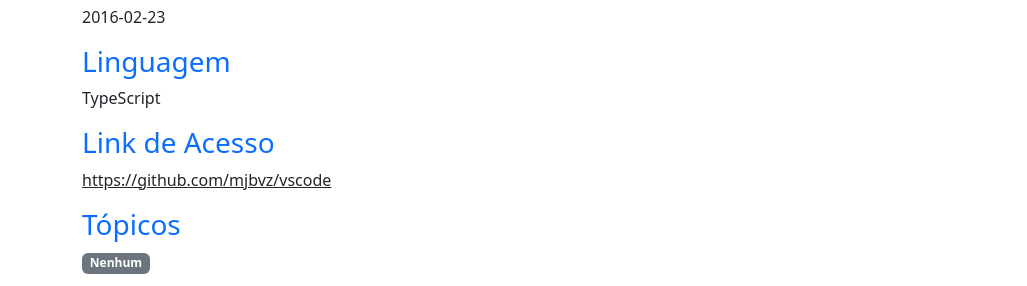
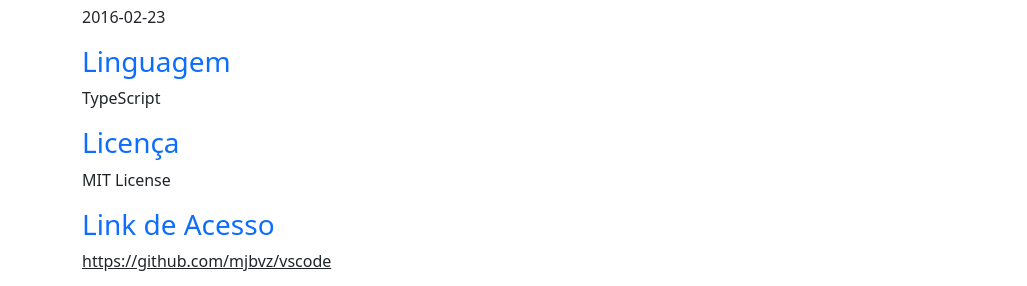
Before and after one commit to jaoppb/diw_tp, a plain HTML site: page repo.html in a window 1280 px wide. Shown: the part 360-646 px from the top of the page, 0-1027 px from the left. Drawn offline with nearby package versions, Linux system fonts and the light colour scheme.

Commit message:
feature: added license type to repo.html details

```diff
--- a/repo.html
+++ b/repo.html
@@ -54,6 +54,8 @@
                     <p>2016-02-23</p>
                     <h3 class="text-primary mt-3">Linguagem</h3>
                     <p>TypeScript</p>
+                    <h3 class="text-primary">Licença</h3>
+                    <p>MIT License</p>
                     <h3 class="text-primary mt-3">Link de Acesso</h3>
                     <a class="text-body" href="https://github.com/mjbvz/vscode" target="_blank">https://github.com/mjbvz/vscode</a>
                     <h3 class="text-primary mt-3">Tópicos</h3>
```
